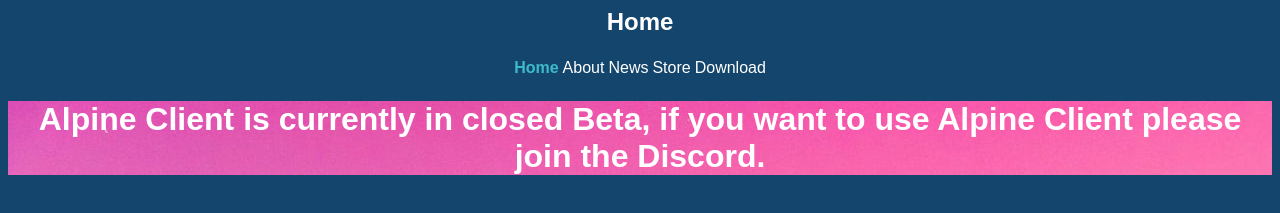
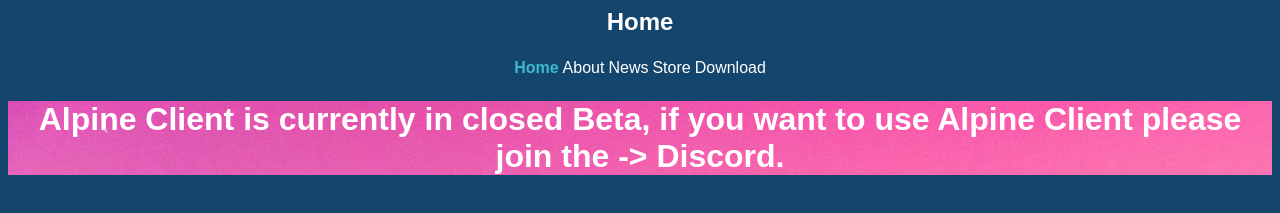
Before and after one commit to AlpineClient/alpineclient.github.io, a plain HTML site: page index.html in a window 1280 px wide. Shown: the part 73-286 px from the top of the page. Drawn offline with Linux system fonts and the light colour scheme.

Commit message:
Update index.html

```diff
--- a/index.html
+++ b/index.html
@@ -23,6 +23,6 @@
 		</table>
 	</div>
 	<div id="backgroundimage">
-		<h1>Alpine Client is currently in closed Beta, if you want to use Alpine Client please <a href="https://discord.gg/AGT5HM9M2P">join the Discord.</a></h1>
+		<h1>Alpine Client is currently in closed Beta, if you want to use Alpine Client please <a href="https://discord.gg/AGT5HM9M2P">join the -> Discord.</a></h1>
 	</div>
 </body>
```
